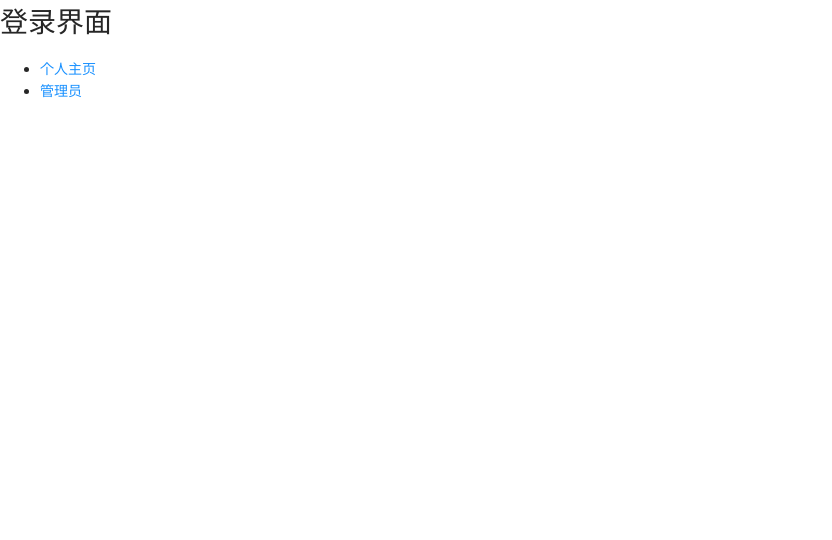
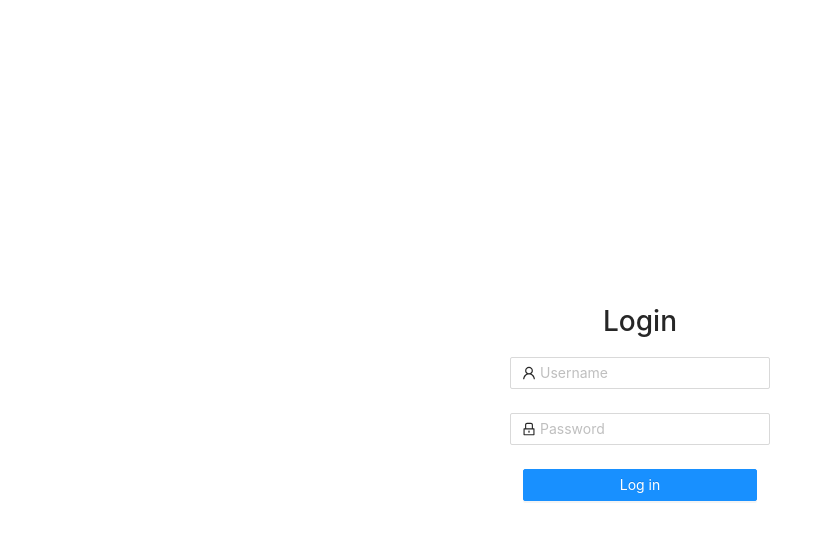
Before and after one commit to crazyhubox/Course-Selectiion-Systerm-for-DB-Course, a React (Create React App) app in the folder front/: page / in a window 1280 px wide. Shown: the top 540 px of the page, without its empty margins (0-832 px from the left). Built offline with nearby package versions, Linux system fonts and the light colour scheme.

Commit message:
login page done

```diff
--- a/front/src/App.tsx
+++ b/front/src/App.tsx
@@ -11,6 +11,7 @@ import Login from './pages/login';
 import Admin from './pages/admin';
 import { authorType, User } from './global';
 import { connect } from 'react-redux';
+import { Action } from 'redux';
 
 
 // 建立 AuthorCheck 容器组件
@@ -24,13 +25,14 @@ let ACKContainer = connect(mapStatesToProps)(AuthorCheck)
 
 interface props {
   user: User
+  dispatch: (arg: Action) => void
 }
 
 function App(props: props) {
-  console.log(props);
+  console.log("APP:", props);
 
   return (
-    <div>
+    <div className='APP'>
       <Router>
         <Switch>
 
@@ -49,7 +51,7 @@ function App(props: props) {
           </Route>
 
           <Route path="/" >
-            <Login></Login>
+            <Login user={props.user} dispatch={props.dispatch}></Login>
           </Route>
 
         </Switch>
--- a/front/src/css/App.css
+++ b/front/src/css/App.css
@@ -1,5 +1,9 @@
 .App {
+  position: relative;
   text-align: center;
+  /* left: 50%; */
+  top: 50%;
+  transform: translate(0%, -50%);
 }
 
 .App-logo {
@@ -7,11 +11,6 @@
   pointer-events: none;
 }
 
-@media (prefers-reduced-motion: no-preference) {
-  .App-logo {
-    animation: App-logo-spin infinite 20s linear;
-  }
-}
 
 .App-header {
   background-color: #282c34;
@@ -27,12 +26,3 @@
 .App-link {
   color: #61dafb;
 }
-
-@keyframes App-logo-spin {
-  from {
-    transform: rotate(0deg);
-  }
-  to {
-    transform: rotate(360deg);
-  }
-}
--- a/front/src/css/index.css
+++ b/front/src/css/index.css
@@ -1,10 +1,21 @@
 body {
-  margin: 0;
+  margin: 0 auto;
   font-family: -apple-system, BlinkMacSystemFont, 'Segoe UI', 'Roboto', 'Oxygen',
     'Ubuntu', 'Cantarell', 'Fira Sans', 'Droid Sans', 'Helvetica Neue',
     sans-serif;
   -webkit-font-smoothing: antialiased;
   -moz-osx-font-smoothing: grayscale;
+
+
+}
+
+#root {
+  margin: 0 auto;
+  position: relative;
+  text-align: center;
+  /* left: 50%; */
+  top: 50%;
+  transform: translate(0%, -50%);
 }
 
 code {
--- /dev/null
+++ b/front/src/css/login.css
@@ -0,0 +1,23 @@
+.login-form {
+    /* text-align: center; */
+    position: relative;
+    max-width: 260px;
+    margin: 0 auto;
+    /* left: 50%;
+    top: 50%;
+    transform: translate(-50%, 0%); */
+}
+
+.login-form-forgot {
+    float: right;
+}
+
+.ant-col-rtl .login-form-forgot {
+    float: left;
+}
+
+.login-form-button {
+    width: 90%;
+    margin: 0 auto;
+
+}
--- /dev/null
+++ b/front/src/css/profile.css
@@ -0,0 +1,7 @@
+element.style {}
+
+.ant-layout-sider-children {
+    color: aliceblue;
+    height: 100vh;
+    background-color: rgba(255, 255, 255, 0.884);
+}
--- a/front/src/global.ts
+++ b/front/src/global.ts
@@ -4,16 +4,25 @@ enum authorType { admin, students, guest }
 class User {
     name: string = "guest"
     token: string = "null"
+    author: authorType = authorType.guest
+
     constructor(username?: string, password?: string) {
         if (username !== undefined && password !== undefined) {
             this.name = "username"
-            this.token = this.getToken(username, password)
+            let temp = this.getToken(username, password)
+            this.token = temp.token
+            this.author = temp.author
         }
     }
-    getToken(username: string, password: string): string {
-        return "test"
+
+    getToken(username: string, password: string): { token: string, author: authorType } {
+        if (username === 'sa' && password === '123') {
+            return { token: 'admin', author: authorType.admin }
+        } else if (username === 'lin' && password === '2481') {
+            return { token: '2481', author: authorType.students }
+        }
+        return { token: 'guess', author: authorType.guest }
     }
-
 }
 
 interface State {
--- a/front/src/index.tsx
+++ b/front/src/index.tsx
@@ -1,7 +1,7 @@
 import React from 'react';
 import ReactDOM from 'react-dom';
 import { Provider, connect } from 'react-redux'
-import { createStore, Action } from 'redux'
+import { createStore } from 'redux'
 
 import './css/index.css';
 import 'antd/dist/antd.css';
--- a/front/src/pages/login.tsx
+++ b/front/src/pages/login.tsx
@@ -1,18 +1,94 @@
 import React from 'react';
-import { Link } from 'react-router-dom'
 
-function Login() {
-    return (
-        <div>
+import { Form, Input, Button } from 'antd';
+import { UserOutlined, LockOutlined } from '@ant-design/icons';
 
-            <h1>登录界面</h1>
-            <ul>
-                <li><Link to="/profile">个人主页</Link></li>
-                <li><Link to="/admin">管理员</Link></li>
-            </ul>
-        </div>
-    );
+import '../css/login.css'
+import { authorType, User } from '../global';
+import { AnyAction } from 'redux';
+
+interface props {
+    user: User
+    dispatch: (arg: AnyAction) => void
 }
 
+const Login = (props: props) => {
+
+    const onFinish = (values: string) => {
+
+        interface temp {
+            username: string
+            password: string
+        }
+        let json = values as unknown as temp
+
+        let action = {
+            type: 'newUser',
+            user: new User(json.username, json.password)
+        }
+
+        props.dispatch(action)
+
+        if (action.user.token === 'guess') {
+            alert("账号或密码错误，请重新输入！")
+            window.location.reload()
+        } else if (action.user.author === authorType.admin) {
+
+            window.location.href = 'http://' + window.location.host + '/admin'
+        } else if (action.user.author === authorType.students) {
+
+            window.location.href = 'http://' + window.location.host + '/profile'
+        } else {
+            alert("账号或密码错误，请重新输入！")
+            window.location.reload()
+        }
+    };
+
+
+
+    return (
+        <Form
+            name="normal_login"
+            className="login-form"
+            initialValues={{ remember: true }}
+            onFinish={onFinish}
+        >
+            <h1>Login</h1>
+            <Form.Item
+                name="username"
+                rules={[{ required: true, message: 'Please input your Username!' }]}
+            >
+                <Input prefix={<UserOutlined className="site-form-item-icon" />} placeholder="Username" />
+            </Form.Item>
+            <Form.Item
+                name="password"
+                rules={[{ required: true, message: 'Please input your Password!' }]}
+            >
+                <Input
+                    prefix={<LockOutlined className="site-form-item-icon" />}
+                    type="password"
+                    placeholder="Password"
+                />
+            </Form.Item>
+            {/* <Form.Item>
+                <Form.Item name="remember" valuePropName="checked" noStyle>
+                    <Checkbox>Remember me</Checkbox>
+                </Form.Item>
+
+                <a className="login-form-forgot" href="">
+                    Forgot password
+        </a>
+
+            </Form.Item> */}
+
+            <Form.Item>
+                <Button type="primary" htmlType="submit" className="login-form-button">
+                    Log in
+        </Button>
+                {/* Or <a href="">register now!</a> */}
+            </Form.Item>
+        </Form>
+    );
+};
 
 export default Login
--- a/front/src/pages/profile.tsx
+++ b/front/src/pages/profile.tsx
@@ -1,8 +1,48 @@
 import React from 'react';
+import { Layout } from 'antd'
+
+import '../css/profile.css'
+
+
+const { Header, Footer, Sider, Content } = Layout;
+
 
 function Profile() {
     return (
-        <h1>用户页面</h1>
+        <Layout>
+            {/* 用户信息 */}
+            <Sider>
+                <h2>学生信息</h2>
+
+            </Sider>
+
+            {/* 选课窗口 */}
+            <Content>
+
+                <Layout>
+                    {/* 待选课程窗口 */}
+                    <Content>选课窗口
+
+                    </Content>
+
+
+                    {/* 已选课程窗口 */}
+                    <Content>已选课程窗口
+
+                    </Content>
+                </Layout>
+
+            </Content>
+
+
+            {/* 已选课程窗口 */}
+
+
+            {/* 成绩表 */}
+            <Sider>成绩表
+
+            </Sider>
+        </Layout>
     );
 }
 
--- a/front/src/reducer/reducer.ts
+++ b/front/src/reducer/reducer.ts
@@ -1,4 +1,4 @@
-import { Action } from 'redux'
+import { AnyAction } from 'redux'
 import { User } from '../global'
 
 // 初始化数据
@@ -9,7 +9,7 @@ let initState = {
 // 数据更新器
 class Reducer {
     childrens: unknown = []
-    exec = function (this: any, state: any, action: Action) {
+    exec = function (this: any, state: any, action: AnyAction) {
         this.childrens.forEach((i: Reducer) => i.exec(state, action))
         let type = action.type
         if (!(type in this)) {
@@ -22,11 +22,21 @@ class Reducer {
     }
 }
 
+class EditUser extends Reducer {
+    newUser = (state: any, action: AnyAction) => {
+        console.log("Action:", action);
+
+        state.user = action.user
+    }
+}
+
+
 // 数据更新器调用函数
-export default function mainReducer(state: any = initState, action: Action) {
+export default function mainReducer(state: any = initState, action: AnyAction) {
     let newState = Object.assign({}, state)
 
     // 调用 数据更新器
-
+    const editUser = new EditUser();
+    editUser.exec(state, action)
     return newState
 }
```
Also changed, not shown: 1 other file (tests, documents, lock files or other folders).
